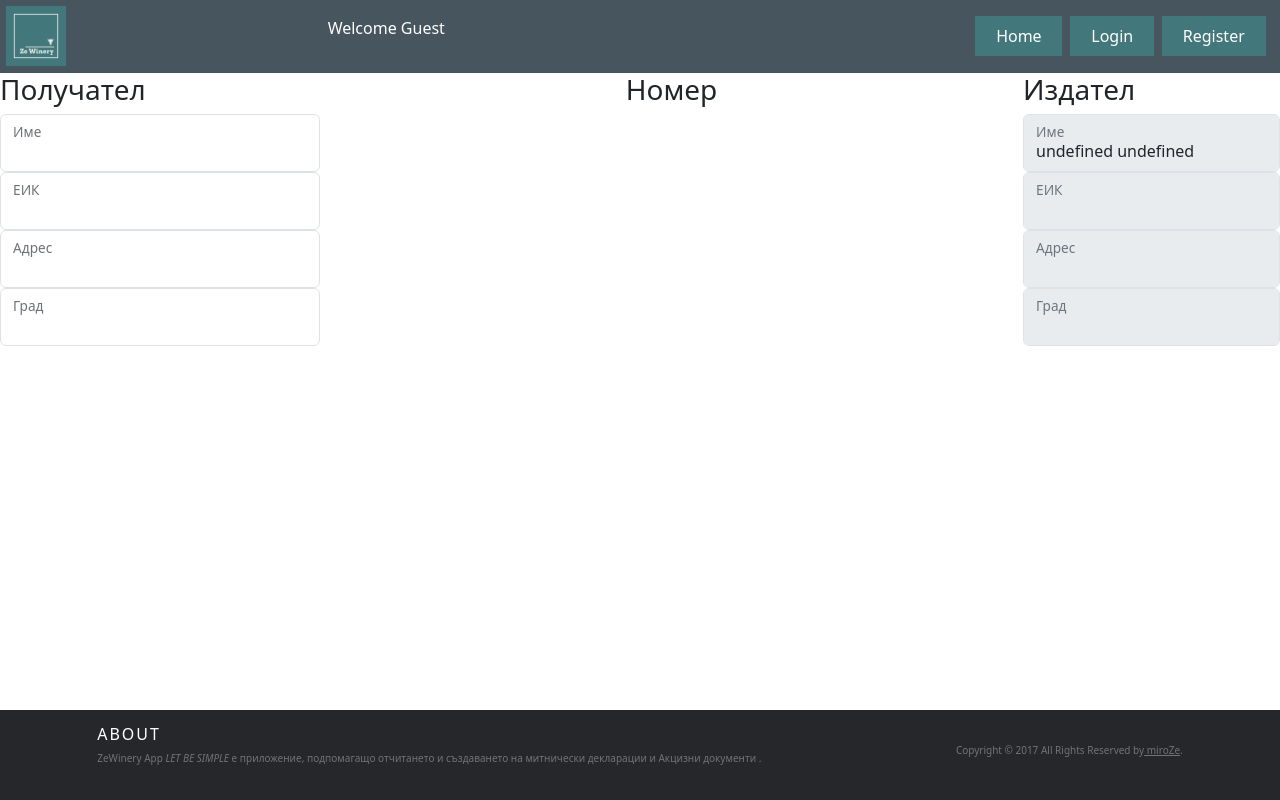
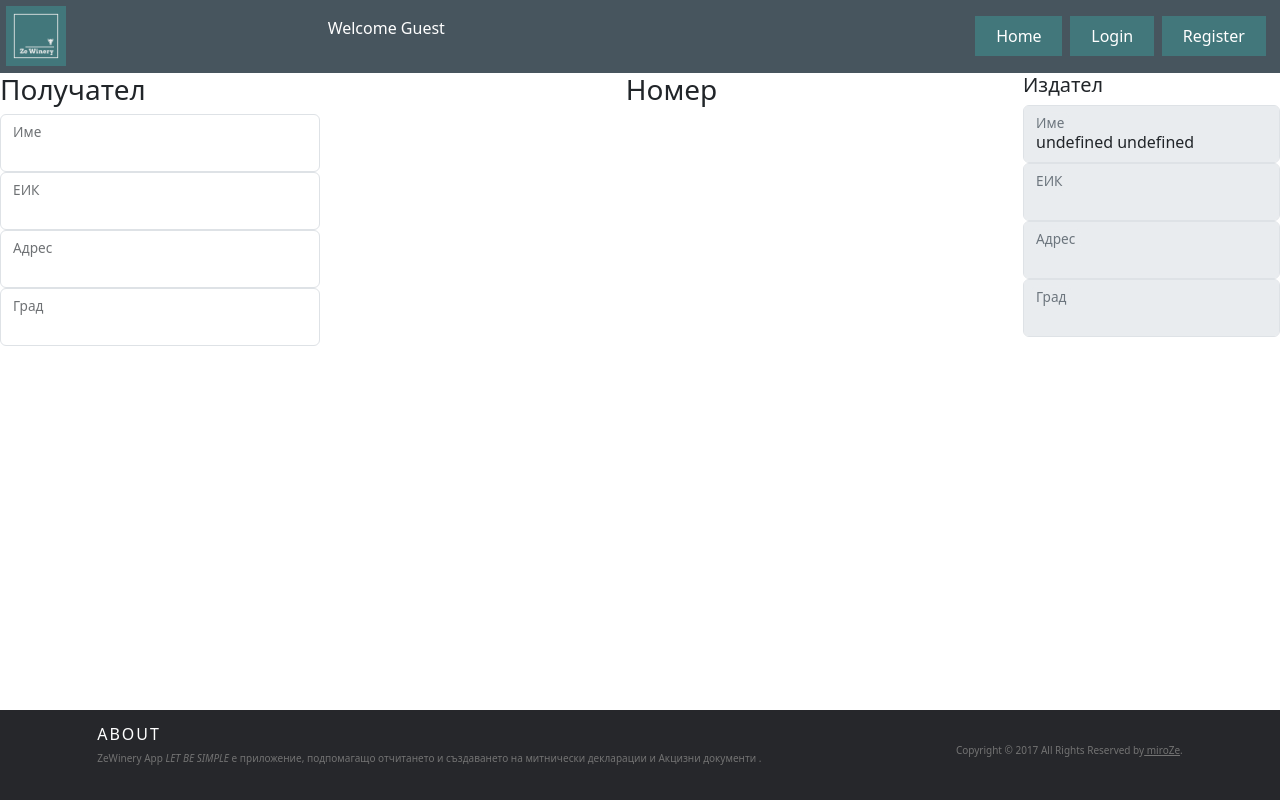
Before and after one commit to MiroZe/ze-winery, a React (Vite) app in the folder ze-winery-app/: page /my-companies/1/createAdd in a window 1280 px wide. Built offline with nearby package versions, Linux system fonts and the light colour scheme.

Commit message:
Update CreateAdd.jsx

```diff
--- a/ze-winery-app/src/components/Add/CreateAdd/CreateAdd.jsx
+++ b/ze-winery-app/src/components/Add/CreateAdd/CreateAdd.jsx
@@ -17,7 +17,7 @@ const CreateAdd = () => {
 
             <h3>Номер</h3>
             <div className={styles['company-container']}>
-                <h3>Издател</h3>
+                <h5>Издател</h5>
                 <Form>
                     <Form.Group className="mb-3" >
                         <FloatingLabel label="Име">
```
